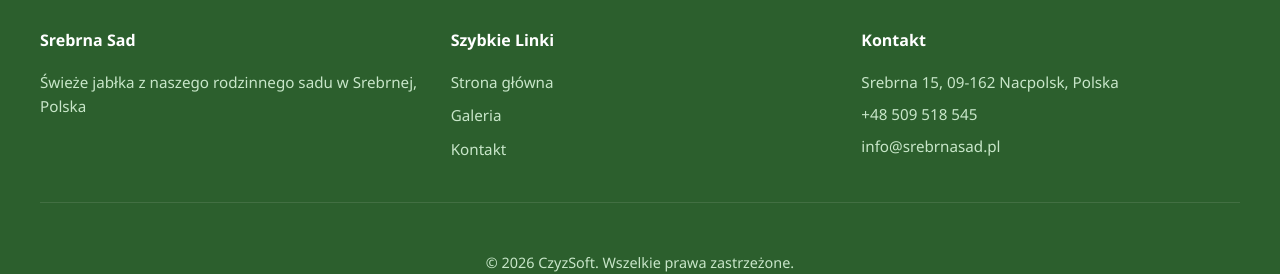
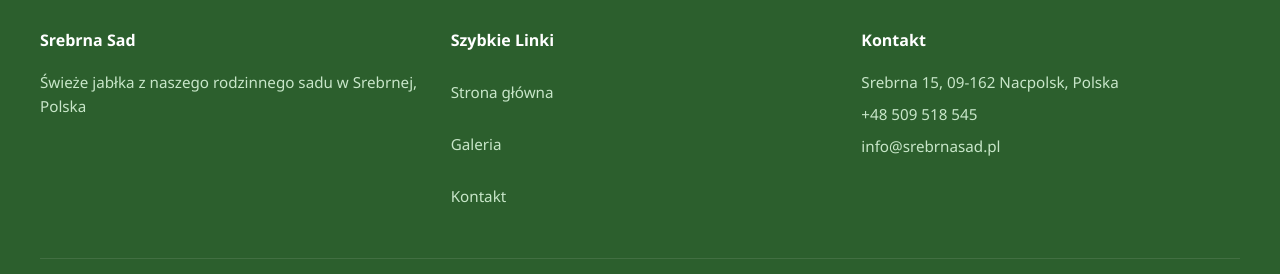
Before and after one commit to pinchr/srebrnasad, a React (Vite) app in the folder frontend/: page / in a window 1280 px wide. Shown: the part 995-1269 px from the top of the page. Built offline with nearby package versions, Linux system fonts and the light colour scheme; no server answers.

Commit message:
Fix contact form and footer navigation: add trailing slash to API endpoint and convert anchor links to state-based navigation

```diff
--- a/frontend/src/App.tsx
+++ b/frontend/src/App.tsx
@@ -28,7 +28,7 @@ function App() {
       {currentPage === 'contact' && <Contact />}
       {currentPage === 'admin' && <AdminPanel setCurrentPage={setCurrentPage} />}
 
-      {currentPage !== 'admin' && <Footer />}
+      {currentPage !== 'admin' && <Footer setCurrentPage={setCurrentPage} />}
     </div>
   )
 }
--- a/frontend/src/components/Contact.tsx
+++ b/frontend/src/components/Contact.tsx
@@ -34,7 +34,7 @@ export default function Contact() {
     setError('')
 
     try {
-      await axios.post('/api/contact', formData)
+      await axios.post('/api/contact/', formData)
       setSubmitted(true)
       setFormData({ name: '', email: '', phone: '', message: '' })
       setTimeout(() => setSubmitted(false), 5000)
--- a/frontend/src/components/Footer.css
+++ b/frontend/src/components/Footer.css
@@ -85,20 +85,28 @@
   margin-bottom: 0.5rem;
 }
 
-.footer-section a {
+.footer-section a,
+.footer-section .footer-link {
   color: #c8e6c9;
   text-decoration: none;
   transition: color 0.3s ease;
   font-size: 0.95rem;
+  background: none;
+  border: none;
+  cursor: pointer;
+  font-family: inherit;
+  padding: 0;
 }
 
 @media (max-width: 480px) {
-  .footer-section a {
+  .footer-section a,
+  .footer-section .footer-link {
     font-size: 0.9rem;
   }
 }
 
-.footer-section a:hover {
+.footer-section a:hover,
+.footer-section .footer-link:hover {
   color: white;
 }
 
--- a/frontend/src/components/Footer.tsx
+++ b/frontend/src/components/Footer.tsx
@@ -1,7 +1,18 @@
 import './Footer.css'
 
-export default function Footer() {
+interface FooterProps {
+  setCurrentPage?: (page: 'home' | 'gallery' | 'contact' | 'order' | 'admin') => void
+}
+
+export default function Footer({ setCurrentPage }: FooterProps) {
   const currentYear = new Date().getFullYear()
+
+  const handleLinkClick = (page: 'home' | 'gallery' | 'contact' | 'order' | 'admin') => {
+    if (setCurrentPage) {
+      setCurrentPage(page)
+      window.scrollTo(0, 0)
+    }
+  }
 
   return (
     <footer className="footer">
@@ -14,9 +25,9 @@ export default function Footer() {
           <div className="footer-section">
             <h4>Szybkie Linki</h4>
             <ul>
-              <li><a href="#home">Strona główna</a></li>
-              <li><a href="#gallery">Galeria</a></li>
-              <li><a href="#contact">Kontakt</a></li>
+              <li><button onClick={() => handleLinkClick('home')} className="footer-link">Strona główna</button></li>
+              <li><button onClick={() => handleLinkClick('gallery')} className="footer-link">Galeria</button></li>
+              <li><button onClick={() => handleLinkClick('contact')} className="footer-link">Kontakt</button></li>
             </ul>
           </div>
           <div className="footer-section">
```
Also changed, not shown: 1 other file (tests, documents, lock files or other folders).
